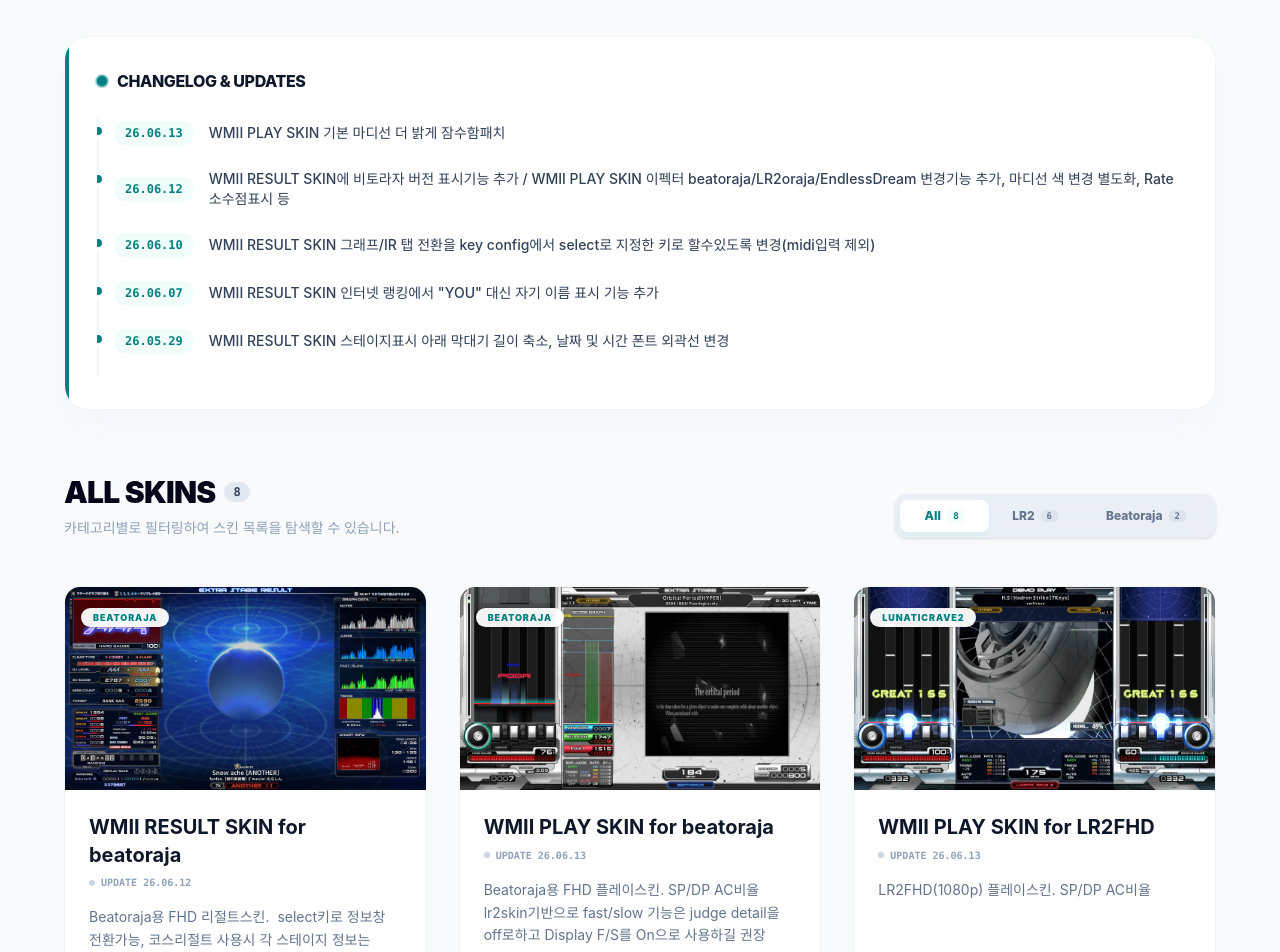
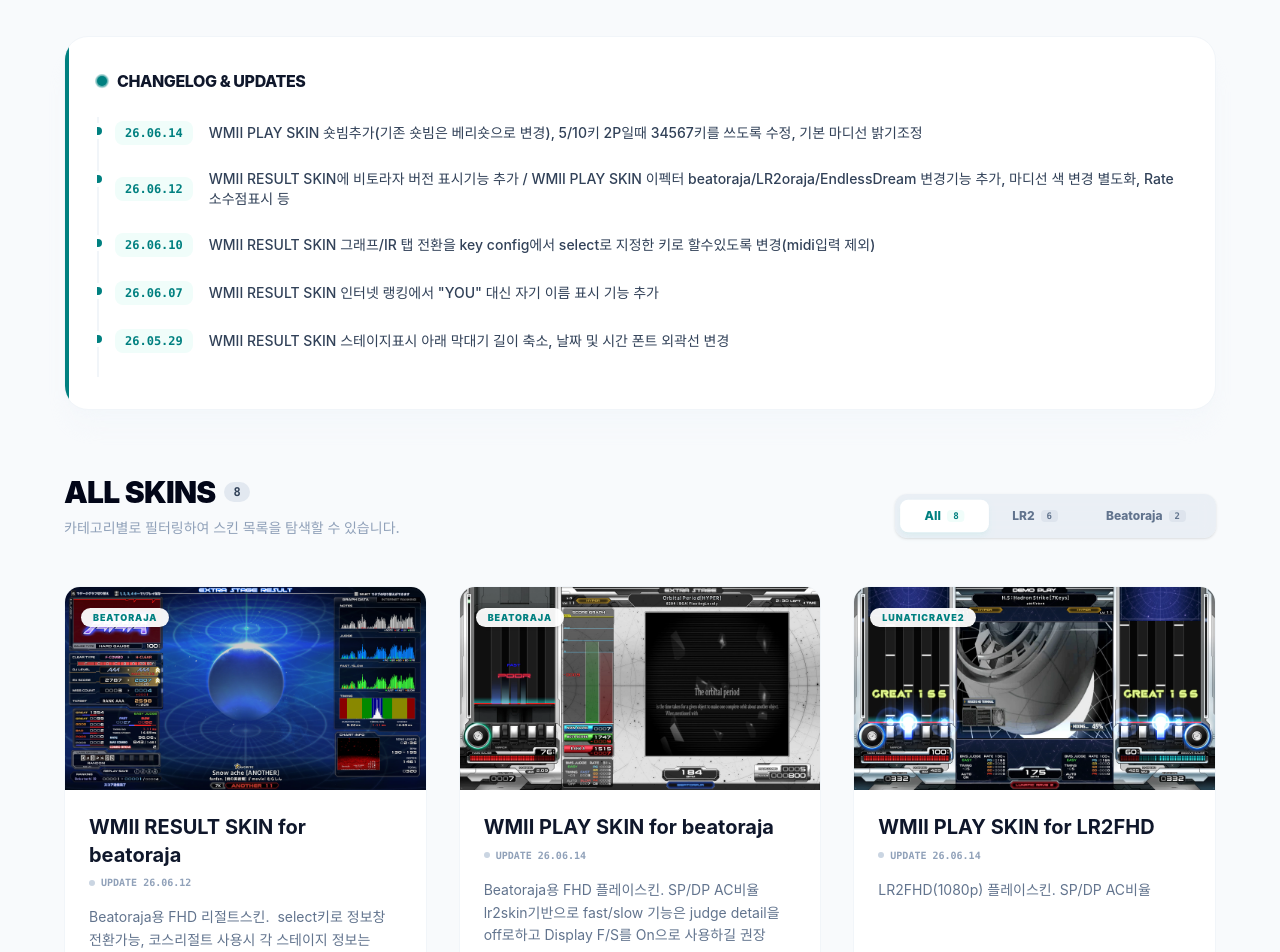
Before and after one commit to p-wn/myWorksWeb, a React (Vite) app: page / in a window 1280 px wide. Shown: the part 640-1592 px from the top of the page. Built offline with nearby package versions, Linux system fonts and the light colour scheme; a web font is replaced by a local one.

Commit message:
5 10 key

```diff
--- a/src/App.tsx
+++ b/src/App.tsx
@@ -26,8 +26,8 @@ const SKINS = [
       "/images/skins/wmii-play-beatoraja/01.webp",
       "/images/skins/wmii-play-beatoraja/02.webp",
     ],
-    downloadUrl: "https://drive.google.com/file/d/132e_al17FQ1VhqI9_7eX3h55l83QZSLf/view?usp=sharing",
-    date: "26.06.13",
+    downloadUrl: "https://drive.google.com/file/d/1ridlNzG3-bDoXXrJ68NfXqfbrR7AL6fK/view?usp=sharing",
+    date: "26.06.14",
   },
   {
     id: 3,
@@ -38,8 +38,8 @@ const SKINS = [
       "/images/skins/wmii-play-lr2/01.webp",
       "/images/skins/wmii-play-lr2/02.webp",
     ],
-    downloadUrl: "https://drive.google.com/file/d/1cMUBK5IpIAvu3n7Hz8dpgnW_uf4Gp-An/view?usp=sharing",
-    date: "26.06.13",
+    downloadUrl: "https://drive.google.com/file/d/1MT7k2hn7hjMnQ8b_SCHFxXk5a4WaeA-u/view?usp=sharing",
+    date: "26.06.14",
   },
   {
     id: 4,
@@ -352,11 +352,11 @@ export default function App() {
 
               <div className="space-y-4 max-h-[260px] overflow-y-auto pr-2 scrollbar-thin scrollbar-thumb-slate-200 scrollbar-track-transparent">
                 <div className="relative border-l-2 border-slate-100 pl-4 space-y-6 py-1">
-                                   <div className="relative group">
+                                            <div className="relative group">
                     <div className="absolute -left-[21px] top-1.5 w-2 h-2 rounded-full bg-point ring-4 ring-white transition-all group-hover:scale-125" />
                     <div className="flex flex-col md:flex-row md:items-center gap-2 md:gap-4">
-                      <span className="text-xs font-mono font-bold text-point bg-teal-50 px-2.5 py-1 rounded-lg w-fit">26.06.13</span>
-                      <p className="text-sm text-slate-700 font-medium">WMII PLAY SKIN 기본 마디선 더 밝게 잠수함패치 </p>
+                      <span className="text-xs font-mono font-bold text-point bg-teal-50 px-2.5 py-1 rounded-lg w-fit">26.06.14</span>
+                      <p className="text-sm text-slate-700 font-medium">WMII PLAY SKIN 숏빔추가(기존 숏빔은 베리숏으로 변경), 5/10키 2P일때 34567키를 쓰도록 수정, 기본 마디선 밝기조정 </p>
                     </div>
                   </div>
                  <div className="relative group">
```
